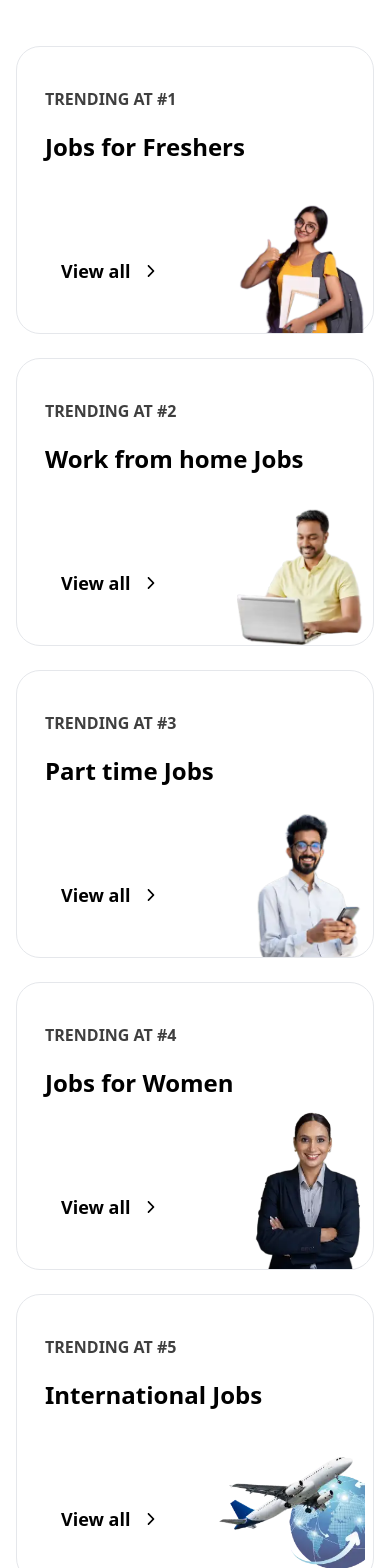
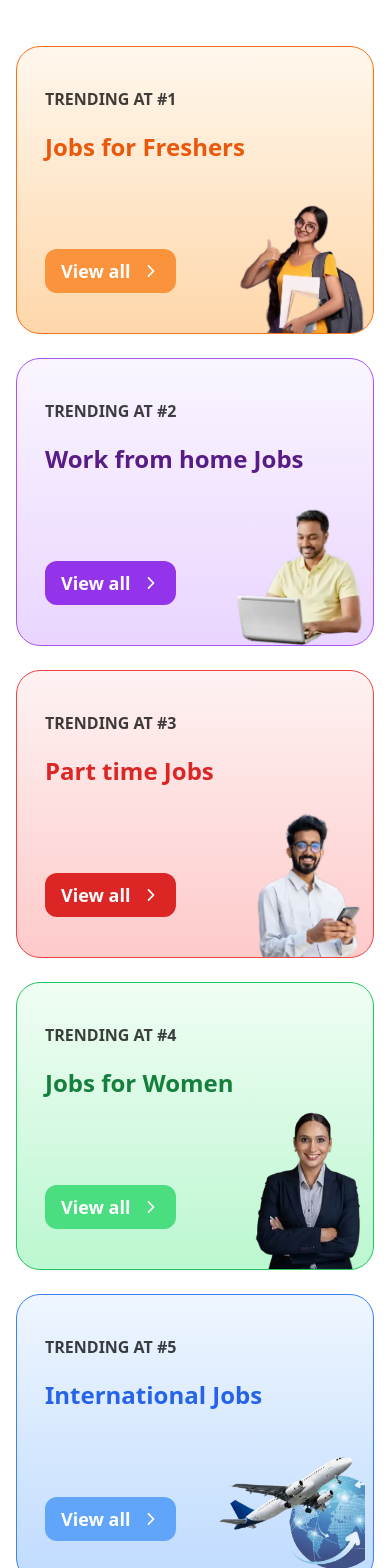
Before and after one commit to Sohel-Shaikh-939/Job-Portal-UI, a React (Vite) app: page / in a window 390 px wide. Shown: the part 1040-2608 px from the top of the page. Built offline with nearby package versions, Linux system fonts and the light colour scheme.

Commit message:
bug related responsivness and colours fixed (Home)

```diff
--- a/src/routes/Home.jsx
+++ b/src/routes/Home.jsx
@@ -108,16 +108,27 @@ const Home = () => {
 
         {/* Box First Freshers*/}
         <a href="#">
-          <div className="h-72 max-h-72  max-w-96 py-10 px-7 flex flex-col justify-between hover:bg-gradient-to-t from-orange-200 to-orange-50 transition-all duration-150 border  hover:border-orange-500 rounded-3xl relative group m-auto">
+          <div
+            className="h-72 max-h-72  max-w-96 py-10 px-7 flex flex-col justify-between
+
+
+          bg-gradient-to-t from-orange-200 to-orange-50 lg:bg-gradient-to-t lg:from-white lg:to-white lg:hover:bg-gradient-to-t hover:from-orange-200 hover:to-orange-50 transition-all duration-150
+
+
+          border border-orange-500 lg:border-slate-200 lg:hover:border-orange-500
+
+
+          rounded-3xl relative group m-auto overflow-hidden"
+          >
             <div className="space-y-5 z-10">
               <h1 className="font-semibold opacity-75 ">TRENDING AT #1</h1>
-              <h1 className="text-2xl font-bold group-hover:text-orange-600">
+              <h1 className="text-2xl font-bold text-orange-600 lg:text-black lg:group-hover:text-orange-600">
                 Jobs for Freshers
               </h1>
             </div>
 
             <div className="z-10">
-              <button className="text-lg font-semibold py-2 px-4 rounded-xl group-hover:bg-orange-400 transition-all duration-200 group-hover:text-white flex items-center ">
+              <button className="text-lg font-semibold py-2 px-4 rounded-xl bg-orange-400 lg:bg-transparent lg:group-hover:bg-orange-400 transition-all duration-200 text-white lg:text-black lg:group-hover:text-white flex items-center ">
                 View all
                 <IoIosArrowForward className="ml-3" />
               </button>
@@ -132,16 +143,22 @@ const Home = () => {
         </a>
 
         <a href="#">
-          <div className="h-72 max-h-72 max-w-96 py-10 px-7 flex flex-col justify-between  rounded-3xl relative group hover:bg-gradient-to-t from-purple-200 to-purple-50 transition-all duration-150 border  hover:border-purple-500 m-auto">
+          <div
+            className="h-72 max-h-72 max-w-96 py-10 px-7 flex flex-col justify-between  rounded-3xl relative group
+
+        bg-gradient-to-t from-purple-200 to-purple-50 lg:bg-gradient-to-t lg:from-white lg:to-white lg:hover:bg-gradient-to-t hover:from-purple-200 hover:to-purple-50 transition-all duration-150
+
+          border border-purple-500 lg:border-slate-200 lg:hover:border-purple-500 m-auto overflow-hidden"
+          >
             <div className="space-y-5 z-10">
-              <h1 className="font-semibold opacity-75 ">TRENDING AT #2</h1>
-              <h1 className="text-2xl font-bold group-hover:text-purple-900">
+              <h1 className="font-semibold opacity-75">TRENDING AT #2</h1>
+              <h1 className="text-2xl font-bold text-purple-900 lg:text-black lg:group-hover:text-purple-900">
                 Work from home Jobs
               </h1>
             </div>
 
             <div className="z-10">
-              <button className="text-lg font-semibold py-2 px-4 rounded-xl group-hover:bg-purple-600 transition-all duration-200 group-hover:text-white flex items-center ">
+              <button className="text-lg font-semibold py-2 px-4 rounded-xl bg-purple-600 lg:bg-transparent lg:group-hover:bg-purple-600 transition-all duration-200 text-white lg:text-black lg:group-hover:text-white flex items-center ">
                 View all
                 <IoIosArrowForward className="ml-3" />
               </button>
@@ -156,16 +173,22 @@ const Home = () => {
         </a>
 
         <a href="#">
-          <div className="h-72 max-h-72 max-w-96 py-10 px-7 flex flex-col justify-between rounded-3xl relative group hover:bg-gradient-to-t from-red-200 to-red-50 transition-all duration-150 border  hover:border-red-500 m-auto">
+          <div
+            className="h-72 max-h-72 max-w-96 py-10 px-7 flex flex-col justify-between rounded-3xl relative group
+
+          bg-gradient-to-t from-red-200 to-red-50 lg:bg-gradient-to-t lg:from-white lg:to-white lg:hover:bg-gradient-to-t hover:from-red-200 hover:to-red-50
+
+          transition-all duration-150 border border-red-500  lg:border-slate-200 lg:hover:border-red-500 m-auto"
+          >
             <div className="space-y-5 z-10">
               <h1 className="font-semibold opacity-75 ">TRENDING AT #3</h1>
-              <h1 className="text-2xl font-bold group-hover:text-red-600">
+              <h1 className="text-2xl font-bold text-red-600 lg:text-black lg:group-hover:text-red-600">
                 Part time Jobs
               </h1>
             </div>
 
             <div className="z-10">
-              <button className="text-lg font-semibold py-2 px-4 rounded-xl group-hover:bg-red-600 transition-all duration-200 group-hover:text-white flex items-center ">
+              <button className="text-lg font-semibold py-2 px-4 rounded-xl bg-red-600 lg:bg-transparent lg:group-hover:bg-red-600 transition-all duration-200 text-white lg:text-black lg:group-hover:text-white flex items-center ">
                 View all
                 <IoIosArrowForward className="ml-3" />
               </button>
@@ -180,16 +203,22 @@ const Home = () => {
         </a>
 
         <a href="#">
-          <div className="h-72 max-h-72 max-w-96 py-10 px-7 flex flex-col justify-between rounded-3xl relative group hover:bg-gradient-to-t from-green-200 to-green-50 transition-all duration-150 border  hover:border-green-500 m-auto">
+          <div
+            className="h-72 max-h-72 max-w-96 py-10 px-7 flex flex-col justify-between rounded-3xl relative group
+
+          bg-gradient-to-t from-green-200 to-green-50 lg:bg-gradient-to-t lg:from-white lg:to-white lg:hover:bg-gradient-to-t hover:from-green-200 hover:to-green-50
+
+          transition-all duration-150 border border-green-500 lg:border-slate-200 lg:hover:border-green-500 m-auto"
+          >
             <div className="space-y-5 z-10">
               <h1 className="font-semibold opacity-75 ">TRENDING AT #4</h1>
-              <h1 className="text-2xl font-bold group-hover:text-green-700">
+              <h1 className="text-2xl font-bold text-green-700 lg:text-black lg:group-hover:text-green-700">
                 Jobs for Women
               </h1>
             </div>
 
             <div className="z-10">
-              <button className="text-lg font-semibold py-2 px-4 rounded-xl group-hover:bg-green-400 transition-all duration-200 group-hover:text-white flex items-center ">
+              <button className="text-lg font-semibold py-2 px-4 rounded-xl bg-green-400 lg:bg-transparent lg:group-hover:bg-green-400 transition-all duration-200 text-white lg:text-black lg:group-hover:text-white flex items-center ">
                 View all
                 <IoIosArrowForward className="ml-3" />
               </button>
@@ -204,16 +233,22 @@ const Home = () => {
         </a>
 
         <a href="#">
-          <div className="h-72 max-h-72 max-w-96 py-10 px-7 flex flex-col justify-between rounded-3xl relative group hover:bg-gradient-to-t from-blue-200 to-blue-50 transition-all duration-150 border  hover:border-blue-500 m-auto">
+          <div
+            className="h-72 max-h-72 max-w-96 py-10 px-7 flex flex-col justify-between rounded-3xl relative group
+
+          bg-gradient-to-t from-blue-200 to-blue-50 lg:bg-gradient-to-t lg:from-white lg:to-white lg:hover:bg-gradient-to-t hover:from-blue-200 hover:to-blue-50
+
+          transition-all duration-150 border border-blue-500 lg:border-slate-200  lg:hover:border-blue-500 m-auto"
+          >
             <div className="space-y-5 z-10">
               <h1 className="font-semibold opacity-75 ">TRENDING AT #5</h1>
-              <h1 className="text-2xl font-bold group-hover:text-blue-600">
+              <h1 className="text-2xl font-bold text-blue-600 lg:text-black lg:group-hover:text-blue-600">
                 International Jobs
               </h1>
             </div>
 
             <div className="z-10">
-              <button className="text-lg font-semibold py-2 px-4 rounded-xl group-hover:bg-blue-400 transition-all duration-200 group-hover:text-white flex items-center ">
+              <button className="text-lg font-semibold py-2 px-4 rounded-xl bg-blue-400 lg:bg-transparent lg:group-hover:bg-blue-400 transition-all duration-200 text-white lg:text-black group-hover:text-white flex items-center ">
                 View all
                 <IoIosArrowForward className="ml-3" />
               </button>
@@ -234,7 +269,11 @@ const Home = () => {
         <a href="">
           <div className="w-full bg-[#EDFEFA] flex flex-col md:flex-row justify-between px-2 lg:px-24 py-5 lg:py-14 rounded-3xl border">
             <div className="flex flex-col md:justify-end order-2 md:order-none">
-              <img src={twoPeople} alt="" className="w-72 md:w-96 lg:w-auto m-auto" />
+              <img
+                src={twoPeople}
+                alt=""
+                className="w-72 md:w-96 lg:w-auto m-auto"
+              />
             </div>
 
             <div className="flex flex-col justify-between py-12 m-auto md:m-0 text-center md:text-left gap-16">
@@ -249,8 +288,10 @@ const Home = () => {
                   Find the best candidate from 5 crore+ active job seekers!
                 </p>
                 {/* Div for showing element like button */}
-                <div className="hover:bg-faintGreen hover:text-white transition-all duration-200
-                w-full  md:max-w-72 px-4 py-2 flex justify-center items-center rounded-xl border border-faintGreen font-semibold text-lg text-faintGreen bg-white">
+                <div
+                  className="hover:bg-faintGreen hover:text-white transition-all duration-200
+                w-full  md:max-w-72 px-4 py-2 flex justify-center items-center rounded-xl border border-faintGreen font-semibold text-lg text-faintGreen bg-white"
+                >
                   Post job <IoIosArrowForward className="ml-3" />
                 </div>
               </div>
```
